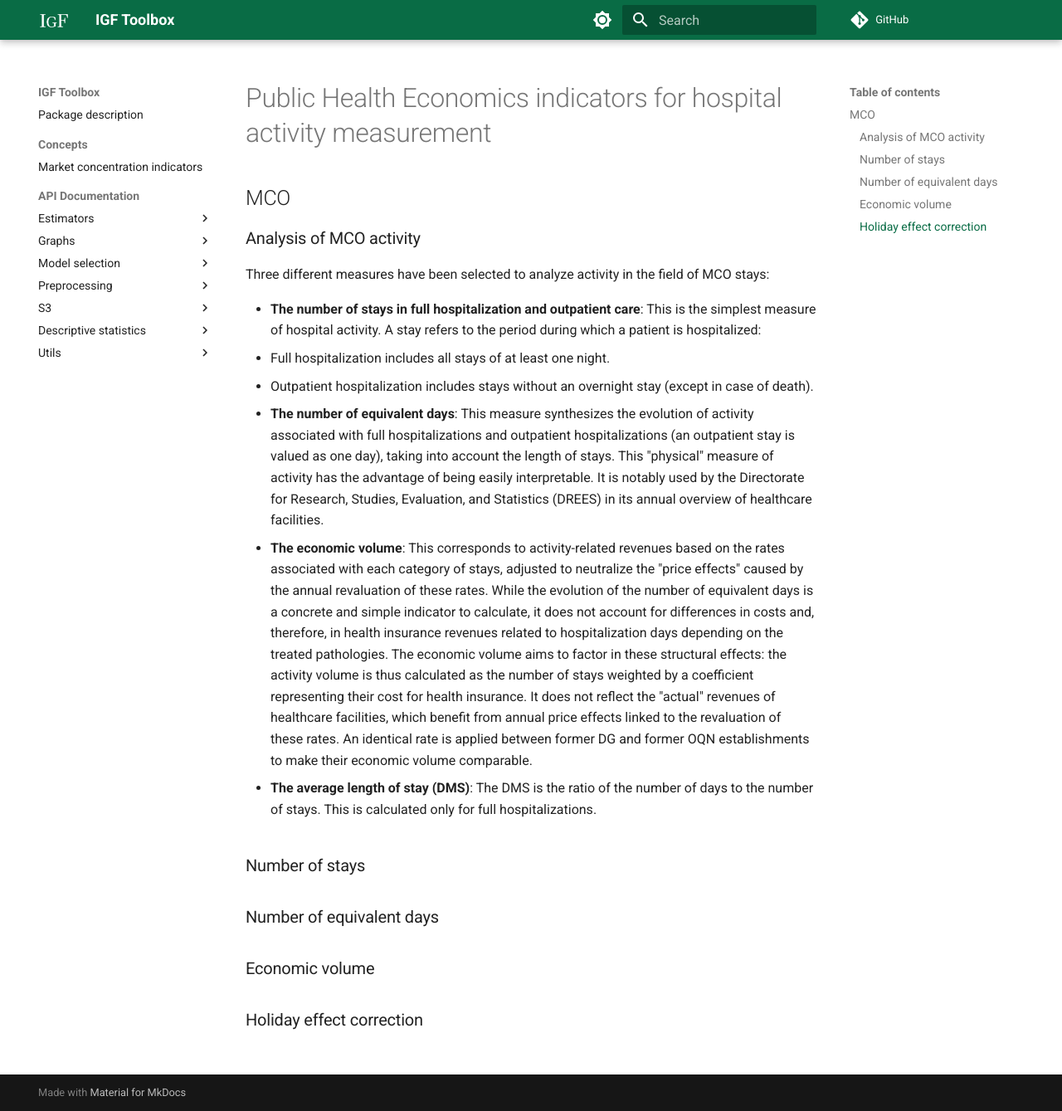
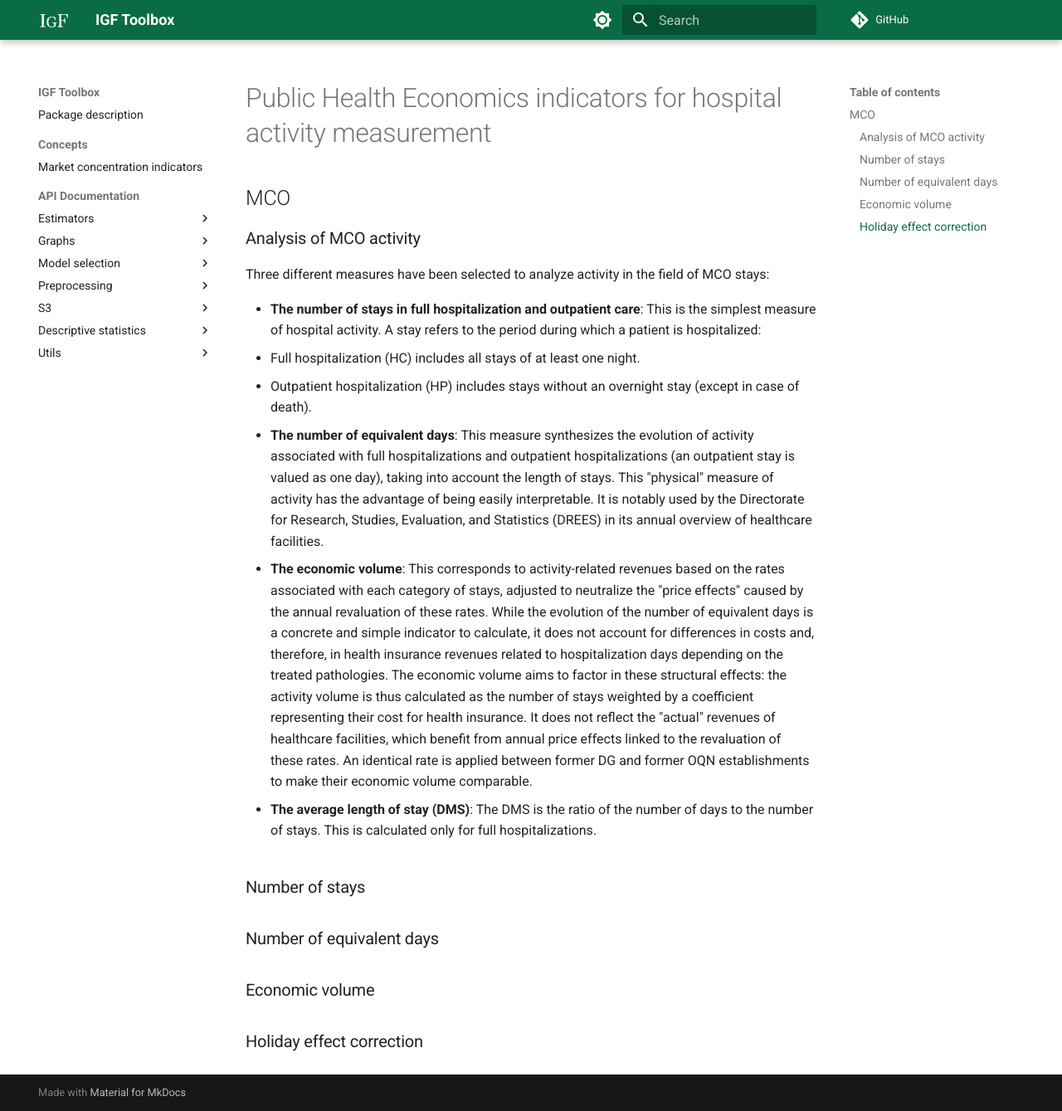
Before and after one commit to IGF-PSD/igf_toolbox, an MkDocs documentation site: the page built from docs/concepts/HOSPITAL_ACTIVITY.md, in a window 1280 px wide and 1339 px high. Shown: the whole window at 83% size. Built offline with MkDocs 1.6.1 and Material for MkDocs 9.7.7, drawn with Linux system fonts in a browser that asks for light colours; comment, search, counter and statistics services are not loaded.

```diff
--- a/docs/concepts/HOSPITAL_ACTIVITY.md
+++ b/docs/concepts/HOSPITAL_ACTIVITY.md
@@ -7,8 +7,8 @@
 Three different measures have been selected to analyze activity in the field of MCO stays:
 
 - **The number of stays in full hospitalization and outpatient care**: This is the simplest measure of hospital activity. A stay refers to the period during which a patient is hospitalized:
-  - Full hospitalization includes all stays of at least one night.
-  - Outpatient hospitalization includes stays without an overnight stay (except in case of death).
+  - Full hospitalization (HC) includes all stays of at least one night.
+  - Outpatient hospitalization (HP) includes stays without an overnight stay (except in case of death).
 
 - **The number of equivalent days**: This measure synthesizes the evolution of activity associated with full hospitalizations and outpatient hospitalizations (an outpatient stay is valued as one day), taking into account the length of stays. This "physical" measure of activity has the advantage of being easily interpretable. It is notably used by the Directorate for Research, Studies, Evaluation, and Statistics (DREES) in its annual overview of healthcare facilities.
 
```
